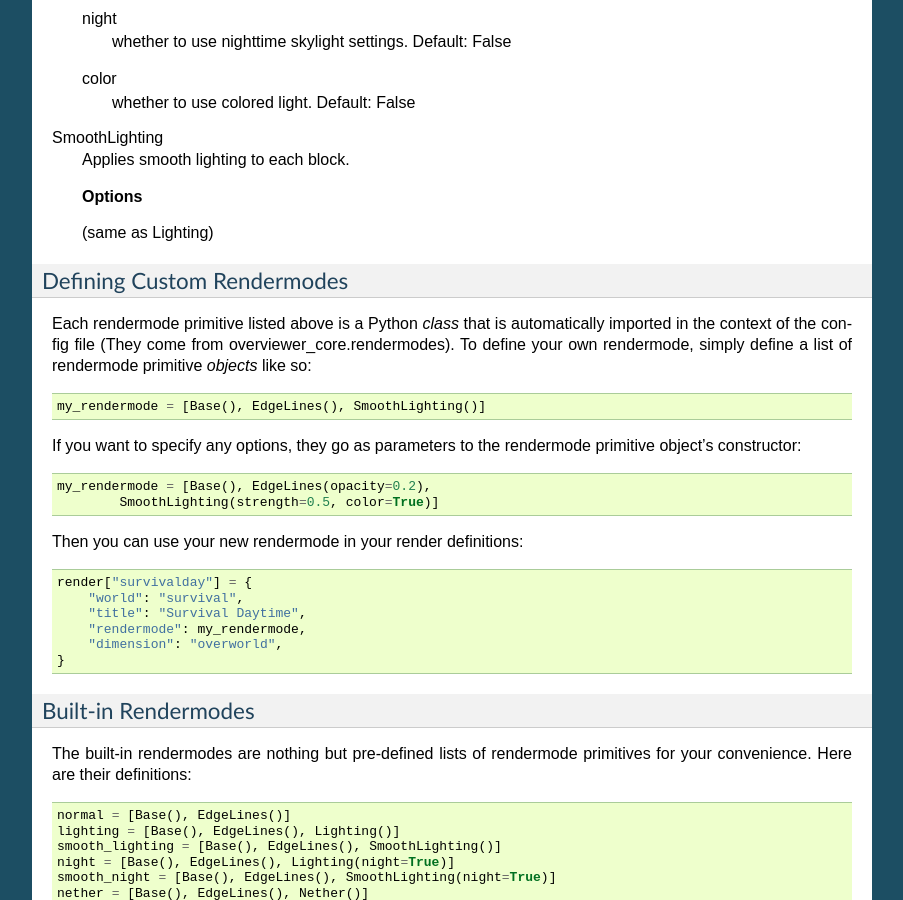
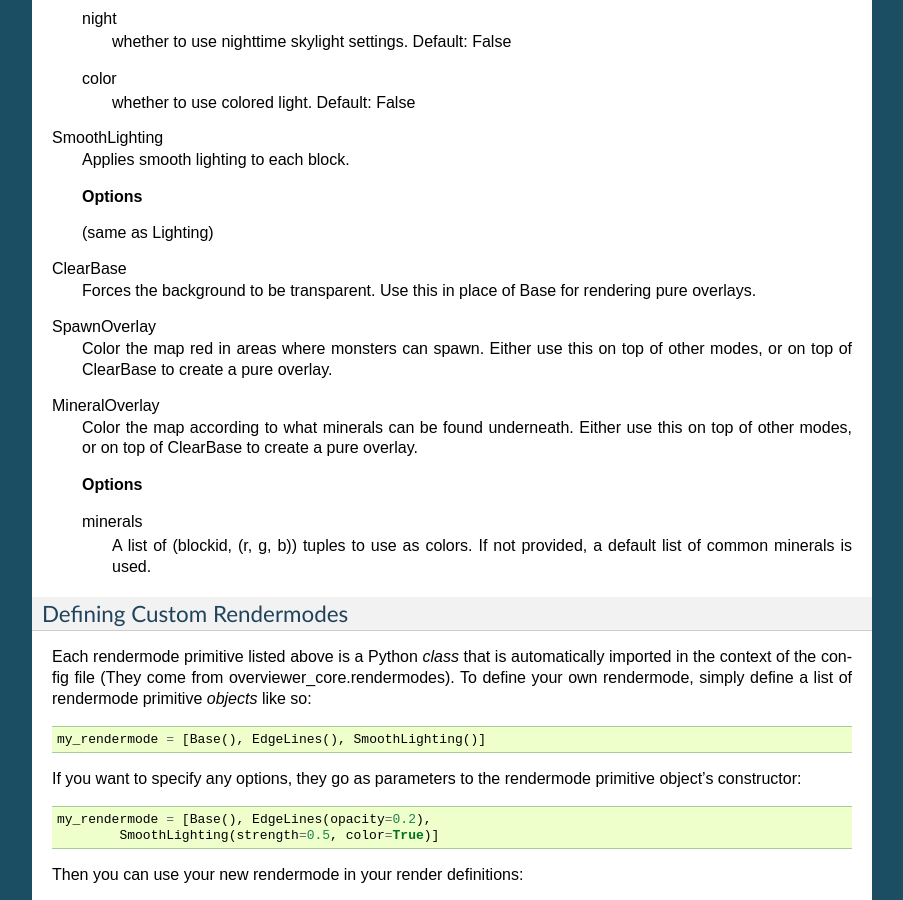
Before and after one commit to overviewer/Minecraft-Overviewer, a Sphinx documentation site: the page built from docs/config.rst, in a window 1280 px wide and 900 px high, scrolled down 6821 px. Shown: the whole window, without its empty margins (198-1101 px from the left). Built offline with Sphinx 7.4.7, drawn with Linux system fonts in a browser that asks for light colours.

Commit message:
added docs for overlay primitives

```diff
--- a/docs/config.rst
+++ b/docs/config.rst
@@ -430,6 +430,26 @@ SmoothLighting
 
     (same as Lighting)
 
+ClearBase
+    Forces the background to be transparent. Use this in place of Base
+    for rendering pure overlays.
+
+SpawnOverlay
+    Color the map red in areas where monsters can spawn. Either use
+    this on top of other modes, or on top of ClearBase to create a
+    pure overlay.
+
+MineralOverlay
+    Color the map according to what minerals can be found
+    underneath. Either use this on top of other modes, or on top of
+    ClearBase to create a pure overlay.
+
+    **Options**
+
+    minerals
+        A list of (blockid, (r, g, b)) tuples to use as colors. If not
+        provided, a default list of common minerals is used.
+
 Defining Custom Rendermodes
 ---------------------------
 Each rendermode primitive listed above is a Python *class* that is automatically
```
